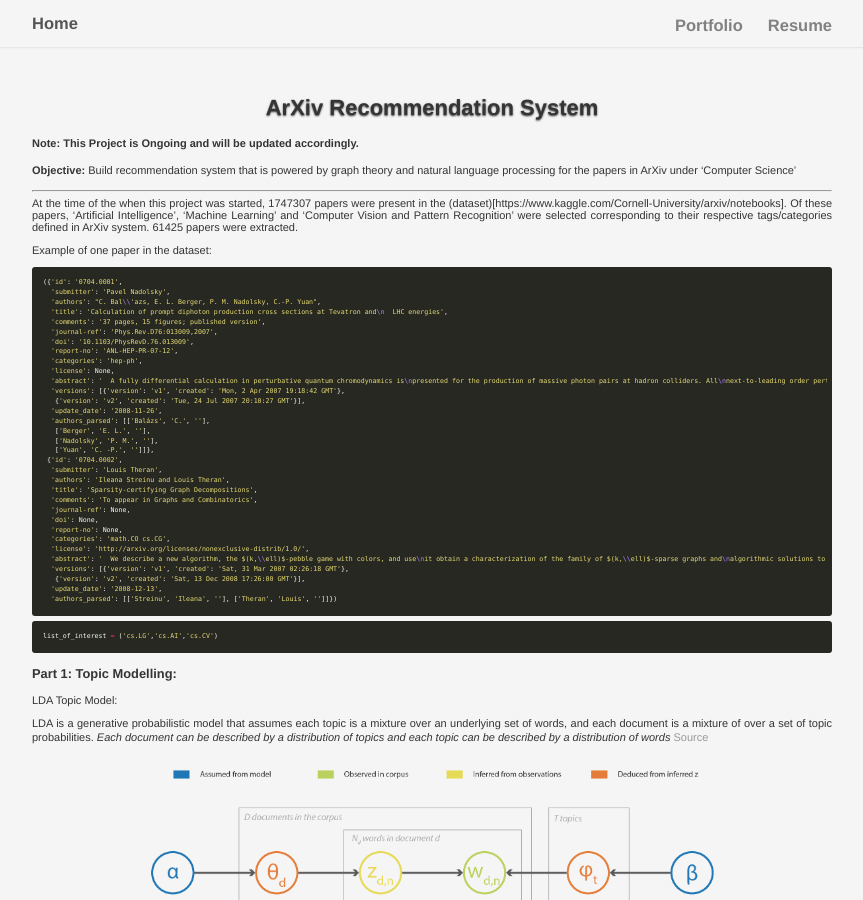
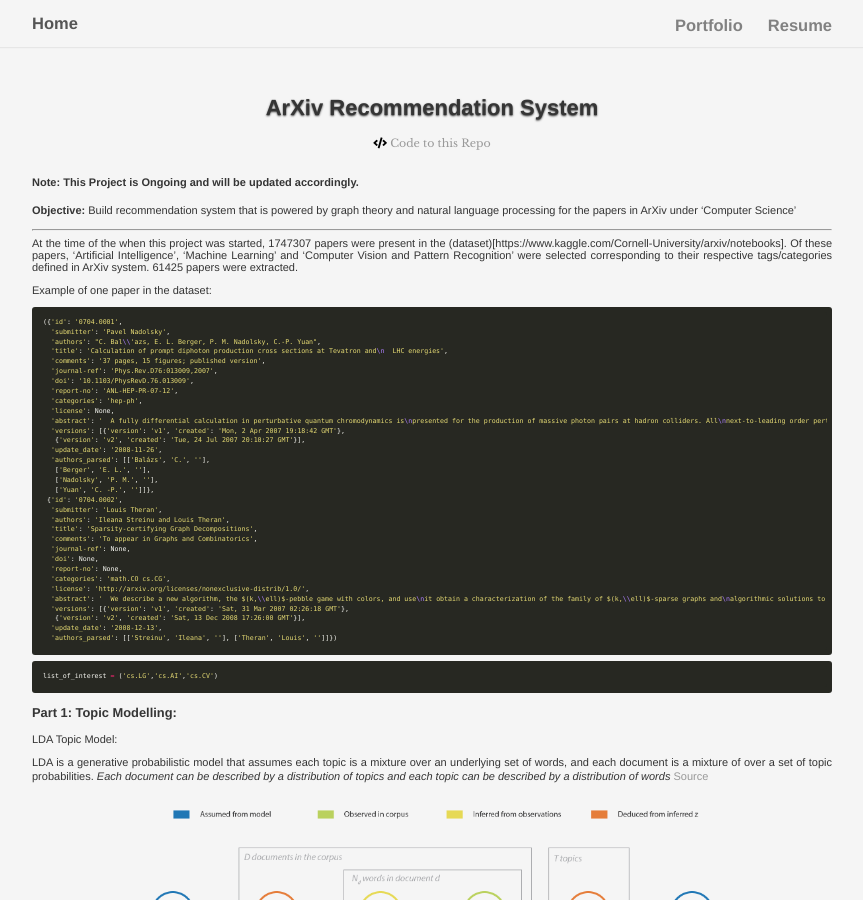
Before and after one commit to udipbohara/udipbohara.github.io, a Jekyll site: the page built from _posts/2020-01-01-ArXiv.md, in a window 1280 px wide and 900 px high. Shown: the whole window, without its empty margins (208-1071 px from the left). Built offline with Jekyll 4.4.1, drawn with Linux system fonts in a browser that asks for light colours; formulas are drawn with MathJax 3.

Commit message:
arxiv link

```diff
--- a/_posts/2020-01-01-ArXiv.md
+++ b/_posts/2020-01-01-ArXiv.md
@@ -11,6 +11,10 @@ img_dimensions: ["650","400"]
 #link: "https://github.com/udipbohara/info_extraction_receipts"
 ---
 
+  <div style="text-align: center">
+  <i class="fa fa-code"></i> <a href="https://github.com/udipbohara/arXiv-recommendation">Code to this Repo</a>
+  </div>
+<br>
 
 
 __Note: This Project is Ongoing and will be updated accordingly.__
```
Also changed, not shown: _posts/2018-11-11-pyspark.md (+1 -2 lines).
